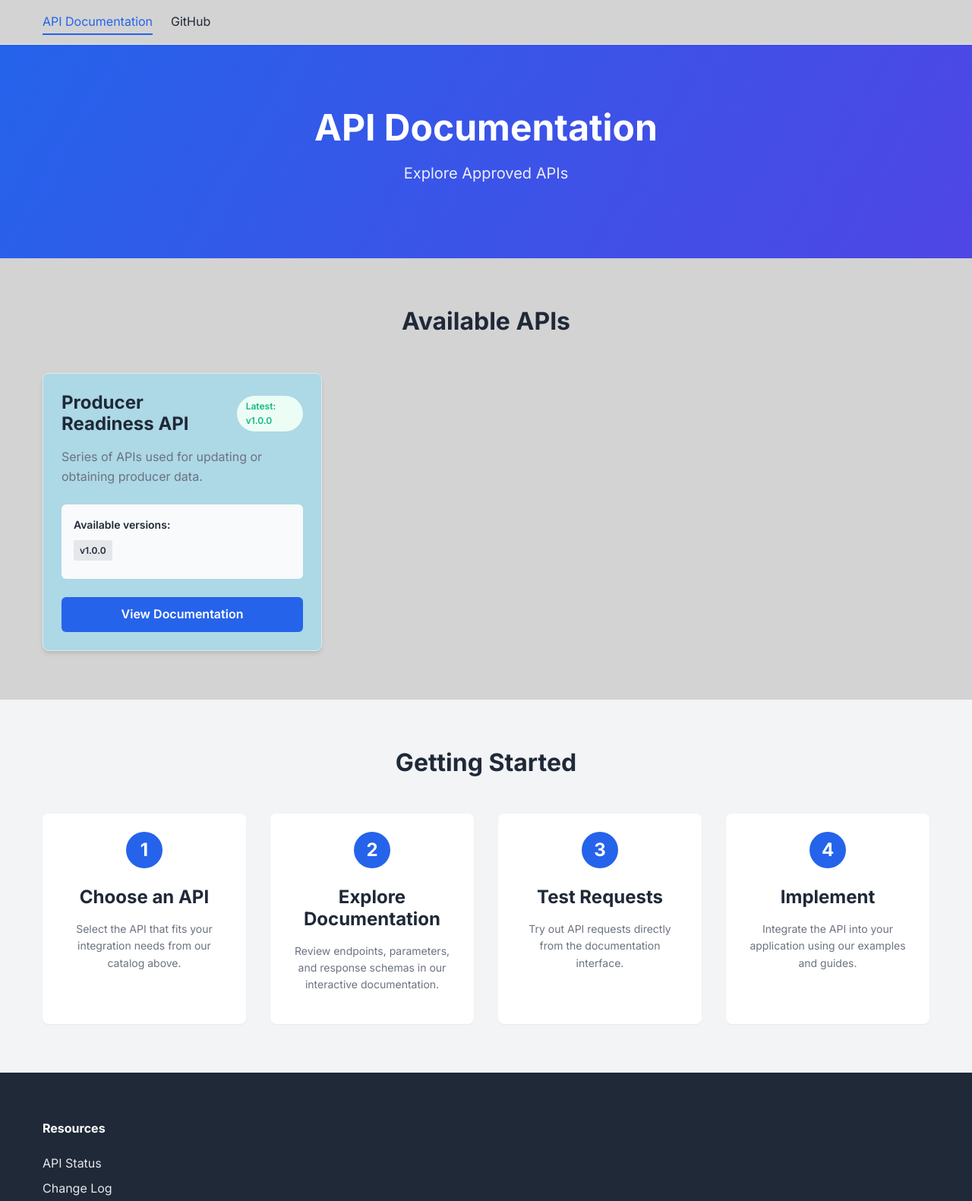
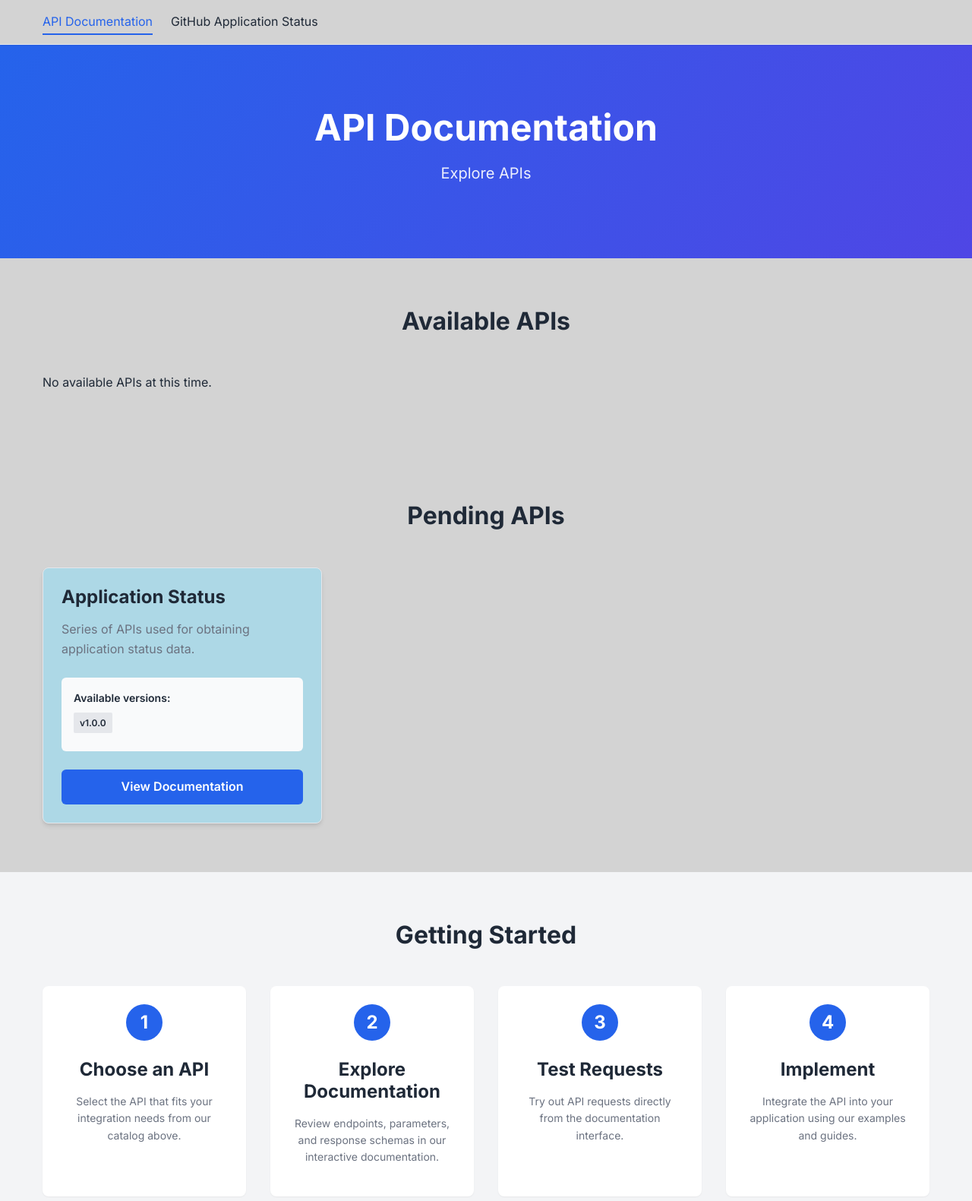
Before and after one commit to Insured-Retirement-Institute/Style-Guide, a plain HTML site: page docs/index.html in a window 1280 px wide. Shown: the top 1581 px of the page at 76% size. Drawn offline with Linux system fonts and the light colour scheme.

Commit message:
Update index.html

```diff
--- a/docs/index.html
+++ b/docs/index.html
@@ -17,7 +17,7 @@
       <nav class="main-nav">
         <ul>
           <li><a href="#" class="active">API Documentation</a></li>
-          <li><a href="https://github.com/Insured-Retirement-Institute/Style-Guide" target="_blank">GitHub</a></li>
+          <li><a href="https://github.com/Insured-Retirement-Institute/Application-Status" target="_blank">GitHub Application Status</a></li>
         </ul>
       </nav>
     </div>
@@ -26,16 +26,17 @@
   <section class="hero">
     <div class="container">
       <h1>API Documentation</h1>
-      <p>Explore Approved APIs</p>
+      <p>Explore APIs</p>
     </div>
   </section>
 
   <section class="api-directory">
     <div class="container">
       <h2>Available APIs</h2>
-
+      <div class="api-intro">
+        <p>No available APIs at this time.</p>
+      <!--
       <div class="api-grid">
-        <!-- Producer Readiness API Card -->
         <div class="api-card">
           <div class="api-card-header">
             <h3>Producer Readiness API</h3>
@@ -47,12 +48,60 @@
               <span>Available versions:</span>
               <ul>
                 <li><a href="api-viewer.html?api=openapi.yaml&version=v1">v1.0.0</a></li>
+                Add more versions when available
+                <li><a href="api-viewer.html?api=openapi.yaml&version=v2">v2.0.0</a></li>
+              </ul>
+            </div>
+          </div>
+          <a href="api-viewer.html?api=openapi.yaml" class="btn btn-primary">View Documentation</a>
+        </div>
+
+        Template for additional APIs
+
+        <div class="api-card">
+          <div class="api-card-header">
+            <h3>Another API</h3>
+            <span class="api-version">Latest: v2.1.0</span>
+          </div>
+          <p>Brief description of what this API does and its primary use cases.</p>
+          <div class="api-versions-container">
+            <div class="api-versions">
+              <span>Available versions:</span>
+              <ul>
+                <li><a href="api-viewer.html?api=another-api/openapi.yaml&version=v1">v1.0.0</a></li>
+                <li><a href="api-viewer.html?api=another-api/v2/openapi.yaml&version=v2">v2.1.0</a></li>
+              </ul>
+            </div>
+          </div>
+          <a href="api-viewer.html?api=another-api/v2/openapi.yaml" class="btn btn-primary">View Documentation</a>
+        </div>
+        -->
+      </div>
+    </div>
+  </section>
+
+  <section class="api-directory">
+    <div class="container">
+      <h2>Pending APIs</h2>
+
+      <div class="api-grid">
+        <!-- Application Status API Card -->
+        <div class="api-card">
+          <div class="api-card-header">
+            <h3>Application Status</h3>
+          </div>
+          <p>Series of APIs used for obtaining application status data.</p>
+          <div class="api-versions-container">
+            <div class="api-versions">
+              <span>Available versions:</span>
+              <ul>
+                <li><a href="api-viewer.html?api=appstatus.yaml&version=v1">v1.0.0</a></li>
                 <!-- Add more versions when available -->
                 <!-- <li><a href="api-viewer.html?api=openapi.yaml&version=v2">v2.0.0</a></li> -->
               </ul>
             </div>
           </div>
-          <a href="api-viewer.html?api=openapi.yaml" class="btn btn-primary">View Documentation</a>
+          <a href="api-viewer.html?api=appstatus.yaml" class="btn btn-primary">View Documentation</a>
         </div>
 
         <!-- Template for additional APIs -->
```
